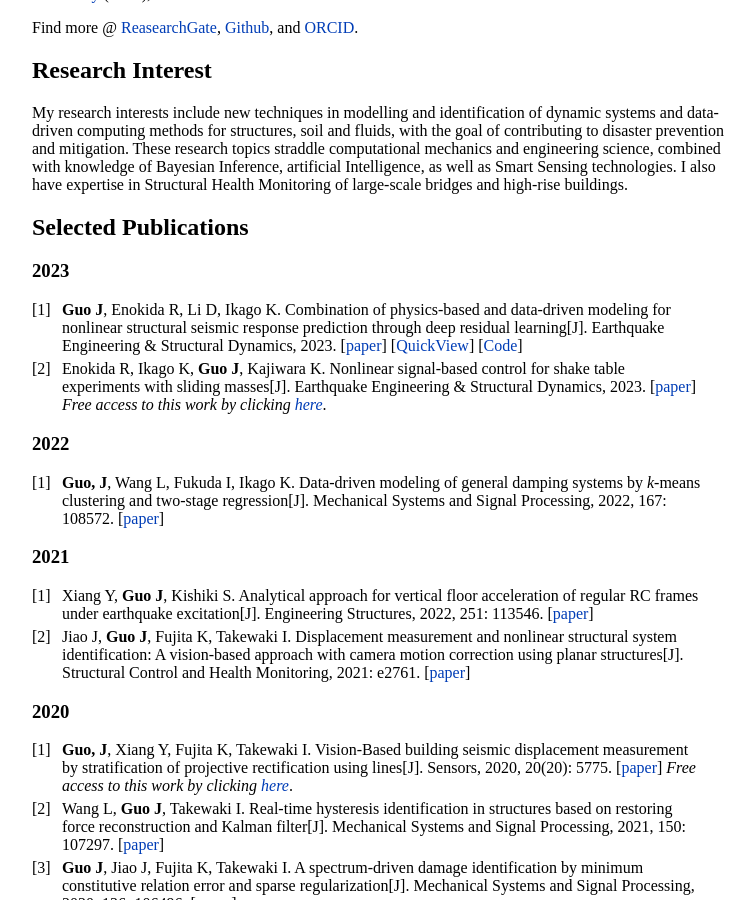
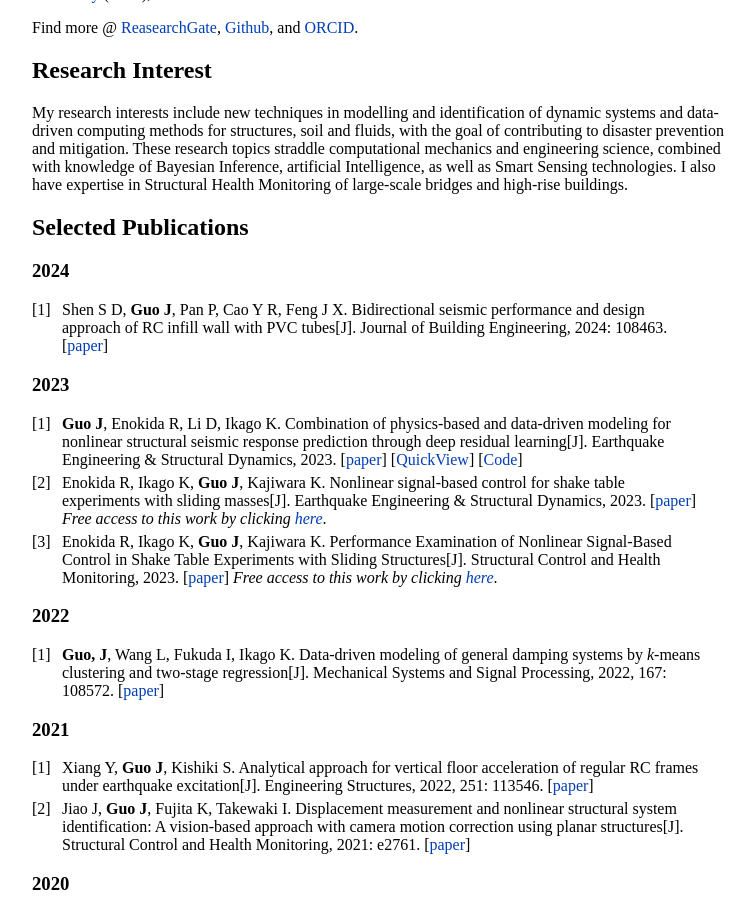
Before and after one commit to JiaGUOCV/JiaGUOCV.github.io, a Jekyll site: the page built from index.md, in a window 1280 px wide and 900 px high, scrolled down 318 px. Shown: the whole window, without its empty margins (258-1013 px from the left). Built offline with Jekyll 4.4.1, drawn with Linux system fonts in a browser that asks for light colours; our own code applies the rules of GitHub Pages for plain Markdown files.

Commit message:
revise20240126

```diff
--- a/index.md
+++ b/index.md
@@ -21,12 +21,18 @@ I also have expertise in Structural Health Monitoring of large-scale bridges and
 
 ## Selected Publications
 
+### 2024
+1. Shen S D, **Guo J**, Pan P, Cao Y R, Feng J X. Bidirectional seismic performance and design approach of RC infill wall with PVC tubes[J]. Journal of Building Engineering, 2024: 108463. [[paper](https://doi.org/10.1016/j.jobe.2024.108463)]
+
 ### 2023
 1. **Guo J**, Enokida R, Li D, Ikago K. Combination of physics-based and data-driven modeling for nonlinear structural seismic response prediction through deep residual learning[J]. Earthquake Engineering & Structural Dynamics, 2023.
 [[paper](https://onlinelibrary.wiley.com/doi/10.1002/eqe.3863)] [[QuickView](https://onlinelibrary.wiley.com/share/author/2SEQPPGRSGIXGYMJANEN?target=10.1002/eqe.3863)] [[Code](https://github.com/JiaGuoLab/pdhi)]
 2. Enokida R, Ikago K, **Guo J**, Kajiwara K. Nonlinear signal‐based control for shake table experiments with sliding masses[J]. Earthquake Engineering & Structural Dynamics, 2023.
 [[paper](https://onlinelibrary.wiley.com/doi/10.1002/eqe.3852)]
 *Free access to this work by clicking [here](https://onlinelibrary.wiley.com/doi/epdf/10.1002/eqe.3852)*.
+3. Enokida R, Ikago K, **Guo J**, Kajiwara K. Performance Examination of Nonlinear Signal-Based Control in Shake Table Experiments with Sliding Structures[J]. Structural Control and Health Monitoring, 2023.
+[[paper](https://doi.org/10.1155/2023/9526244)]
+*Free access to this work by clicking [here](https://www.hindawi.com/journals/schm/2023/9526244/)*.
 
 ### 2022
 1. **Guo, J**, Wang L, Fukuda I, Ikago K. Data-driven modeling of general damping systems by *k*-means clustering and two-stage regression[J]. Mechanical Systems and Signal Processing, 2022, 167: 108572.
```
Also changed, not shown: Japanese.md (+6 -0 lines).
